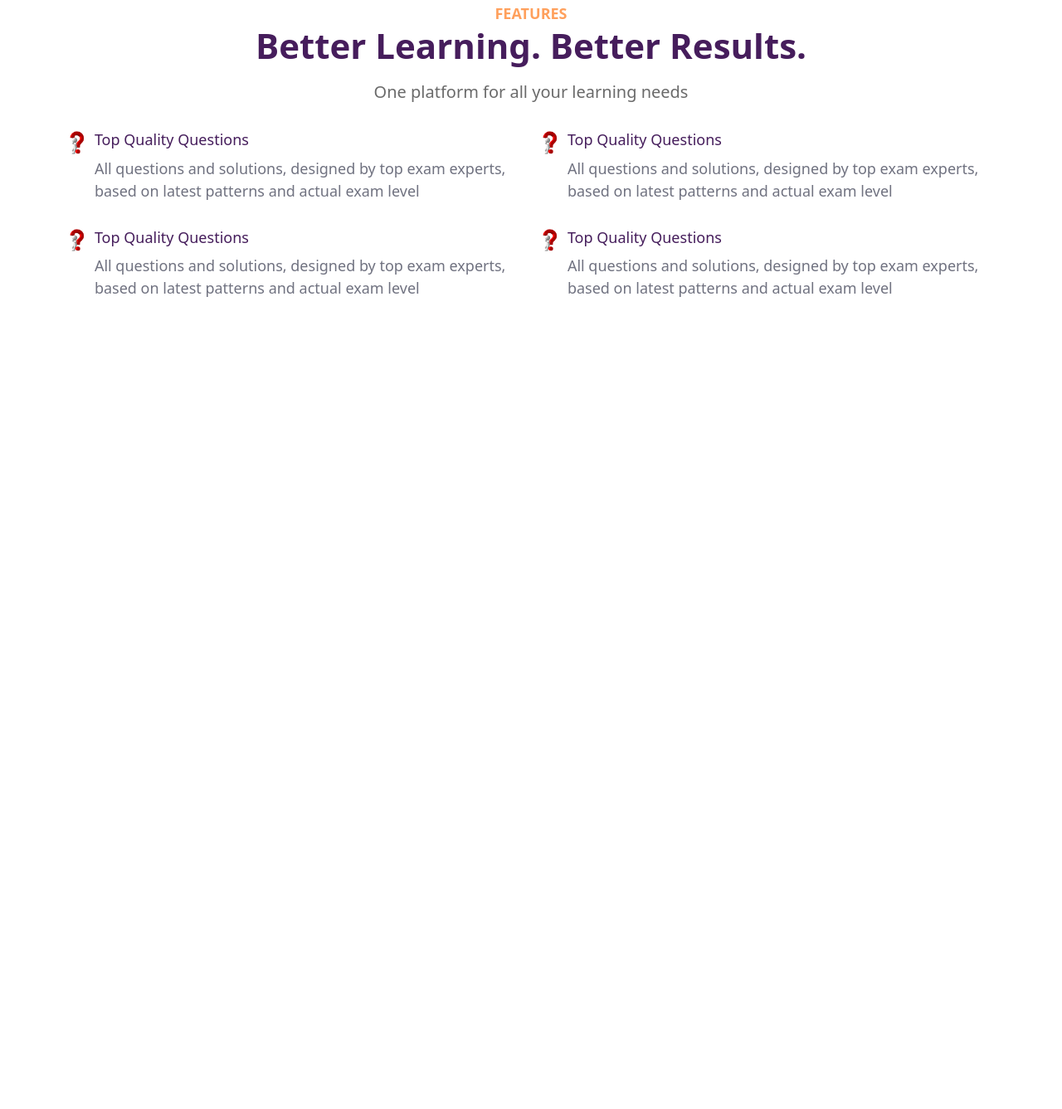
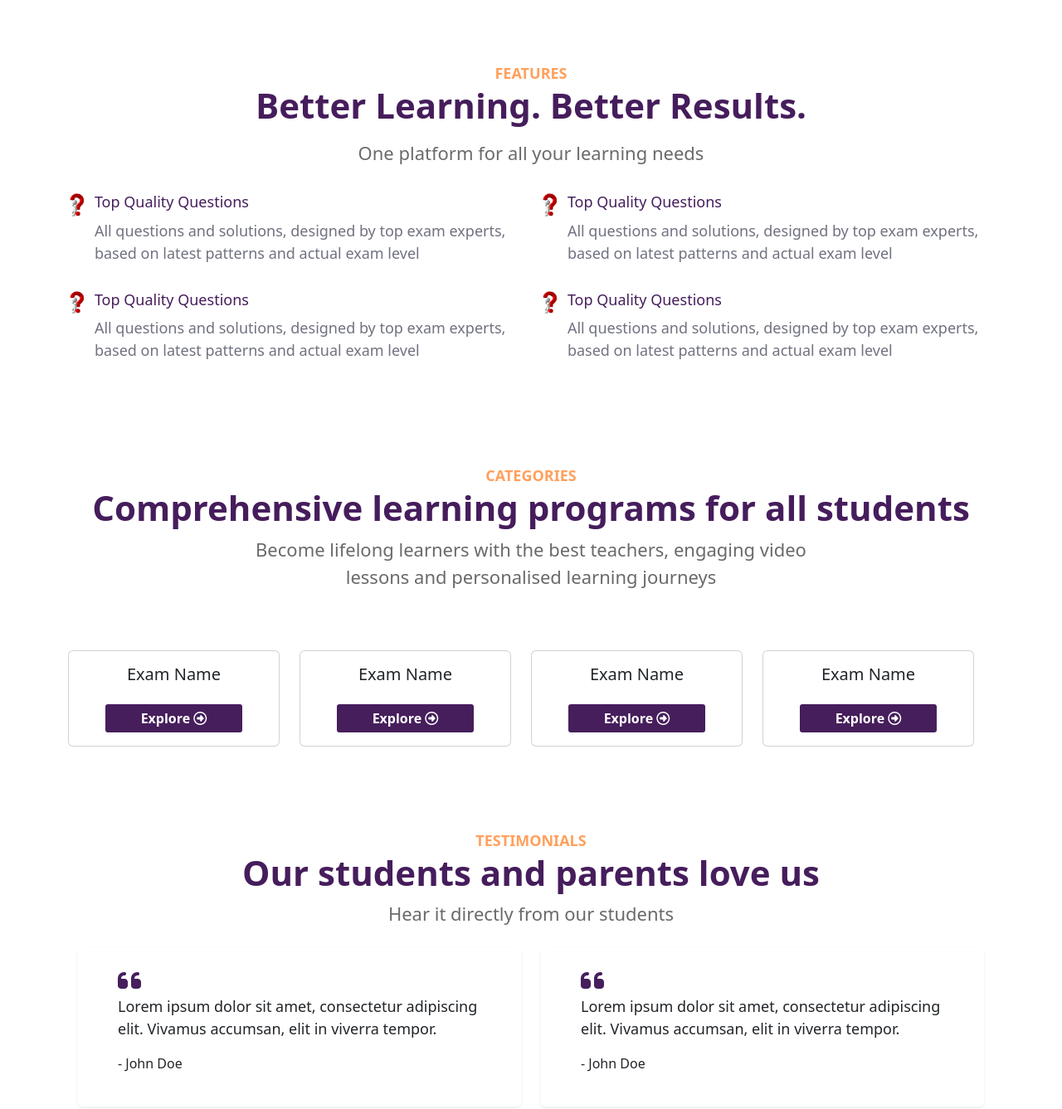
Before and after one commit to ikramulhasan1/Exam-System-Ui, a plain HTML site: page index.html in a window 1280 px wide. Shown: the part 675-2012 px from the top of the page at 83% size. Before the commit the page ends 1108 px from the top, so only its background shows below. Drawn offline with nearby package versions, Linux system fonts and the light colour scheme.

Commit message:
TESTIMONIALS complited added

```diff
--- a/assets/css/style.css
+++ b/assets/css/style.css
@@ -22,6 +22,16 @@
     color: var(--buttonColor) !important;
     border: none !important;
     padding: 8px 15px !important;
+    text-decoration: none;
+    font-weight: 600;
+}
+
+.exploreBtn {
+    background-color: var(--navyBlue) !important;
+    border-radius: 3px !important;
+    color: var(--buttonColor) !important;
+    border: none !important;
+    padding: 5px 10px !important;
     text-decoration: none;
     font-weight: 600;
 }
@@ -52,7 +62,7 @@
 }
 
 .subheading {
-    font-size: 20px;
+    font-size: 22px;
     font-weight: 400;
     color: #6a6a6a;
     margin: 16px 0px;
@@ -70,3 +80,20 @@
     font-size: var(--smallFont);
     color: #707280;
 }
+
+.sectionMargin {
+    margin-top: 100px !important;
+}
+
+
+.testimonialText {
+    font-size: var(--smallFont);
+}
+
+.testimonialAuthor {
+    font-size: 16px !important;
+}
+
+.quotationColor {
+    color: var(--navyBlue) !important;
+}
--- a/index.html
+++ b/index.html
@@ -8,6 +8,12 @@
     <link href="https://cdn.jsdelivr.net/npm/bootstrap@5.3.2/dist/css/bootstrap.min.css" rel="stylesheet"
         integrity="sha384-T3c6CoIi6uLrA9TneNEoa7RxnatzjcDSCmG1MXxSR1GAsXEV/Dwwykc2MPK8M2HN" crossorigin="anonymous">
     <link rel="stylesheet" href="./assets/css/style.css">
+
+
+    <!-- font-awesome -->
+    <link rel="stylesheet" href="https://cdnjs.cloudflare.com/ajax/libs/font-awesome/6.4.2/css/all.min.css"
+        integrity="sha512-z3gLpd7yknf1YoNbCzqRKc4qyor8gaKU1qmn+CShxbuBusANI9QpRohGBreCFkKxLhei6S9CQXFEbbKuqLg0DA=="
+        crossorigin="anonymous" referrerpolicy="no-referrer" />
 </head>
 
 <body>
@@ -52,7 +58,7 @@
 
     <main>
         <!-- Cover section -->
-        <section class="grad my-5">
+        <section class="grad sectionMargin">
             <div class="container pt-5">
                 <div class="row  ">
                     <div class="col-lg-5 d-flex align-items-start justify-content-center flex-column">
@@ -80,7 +86,7 @@
 
 
         <!-- FEATURES section -->
-        <section class="container my-5">
+        <section class="container sectionMargin">
             <div class="text-center mb-4">
                 <p class="feature">FEATURES</p>
                 <h1 class="heading">Better Learning. Better Results.</h1>
@@ -140,9 +146,126 @@
                 </div>
             </div>
         </section>
+
+
+        <!-- CATEGORIES section -->
+        <section class="container sectionMargin">
+            <div class="text-center mb-4">
+                <p class="feature">CATEGORIES</p>
+                <h1 class="heading">Comprehensive learning programs for all students</h1>
+                <p class="subheading m-0">Become lifelong learners with the best teachers, engaging video</p>
+                <p class="subheading m-0">lessons and
+                    personalised learning journeys</p>
+            </div>
+
+            <div class="">
+                <div class="row">
+                    <div class="row row-cols-1 row-cols-md-4 g-4">
+                        <div class="col">
+                            <div class="card h-100">
+
+                                <div class="card-body text-center">
+                                    <h5 class="card-title">Exam Name</h5>
+
+                                    <div class="d-grid gap-2 col-9 mx-auto mt-4">
+                                        <button class="exploreBtn " type="button">Explore <i
+                                                class="fa-regular fa-circle-right"></i></button>
+                                    </div>
+                                </div>
+
+                            </div>
+                        </div>
+
+                        <div class="col">
+                            <div class="card h-100">
+
+                                <div class="card-body text-center">
+                                    <h5 class="card-title">Exam Name</h5>
+
+                                    <div class="d-grid gap-2 col-9 mx-auto mt-4">
+                                        <button class="exploreBtn " type="button">Explore <i
+                                                class="fa-regular fa-circle-right"></i></button>
+                                    </div>
+                                </div>
+
+                            </div>
+                        </div>
+
+                        <div class="col">
+                            <div class="card h-100">
+
+                                <div class="card-body text-center">
+                                    <h5 class="card-title">Exam Name</h5>
+
+                                    <div class="d-grid gap-2 col-9 mx-auto mt-4">
+                                        <button class="exploreBtn " type="button">Explore <i
+                                                class="fa-regular fa-circle-right"></i></button>
+                                    </div>
+                                </div>
+
+                            </div>
+                        </div>
+
+                        <div class="col">
+                            <div class="card h-100">
+
+                                <div class="card-body text-center">
+                                    <h5 class="card-title">Exam Name</h5>
+
+                                    <div class="d-grid gap-2 col-9 mx-auto mt-4">
+                                        <button class="exploreBtn " type="button">Explore <i
+                                                class="fa-regular fa-circle-right"></i></button>
+                                    </div>
+                                </div>
+
+                            </div>
+                        </div>
+
+
+                    </div>
+                </div>
+            </div>
+        </section>
+
+        <!-- TESTIMONIALS section -->
+        <section class="container sectionMargin">
+            <div class="text-center mb-4">
+                <p class="feature">TESTIMONIALS</p>
+                <h1 class="heading">Our students and parents love us</h1>
+                <p class="subheading m-0">Hear it directly from our students</p>
+
+            </div>
+
+            <div class="container">
+                <div class="row">
+                    <div class="col-lg-6">
+                        <div class="card px-5 py-4 border-0 shadow-sm">
+                            <span><i class="fa-solid fa-quote-left fs-2 quotationColor"></i></span>
+                            <p class="text-start testimonialText">Lorem ipsum dolor sit amet, consectetur adipiscing
+                                elit.
+                                Vivamus
+                                accumsan, elit in viverra tempor.</p>
+                            <p class="text-start testimonialAuthor">- John Doe</p>
+                        </div>
+                    </div>
+
+                    <div class="col-lg-6">
+                        <div class="card px-5 py-4 border-0 shadow-sm">
+                            <span><i class="fa-solid fa-quote-left fs-2 quotationColor"></i></span>
+                            <p class="text-start testimonialText">Lorem ipsum dolor sit amet, consectetur adipiscing
+                                elit.
+                                Vivamus
+                                accumsan, elit in viverra tempor.</p>
+                            <p class="text-start testimonialAuthor">- John Doe</p>
+                        </div>
+                    </div>
+
+                </div>
+            </div>
+        </section>
     </main>
 
-    <footer>
+    <footer class="sectionMargin">
 
     </footer>
 
```
Also changed, not shown: test.html (added, +44 -0 lines).
